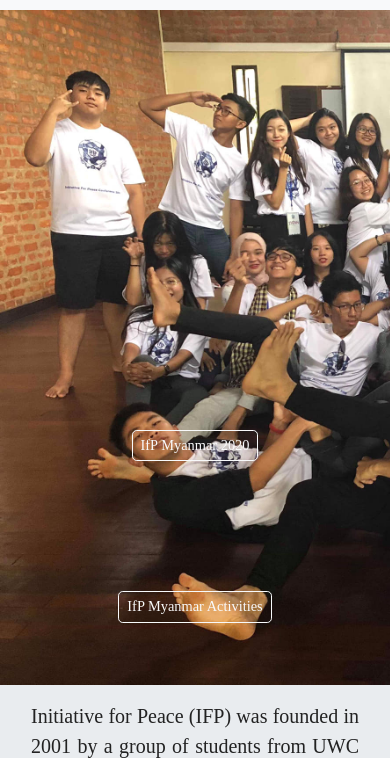
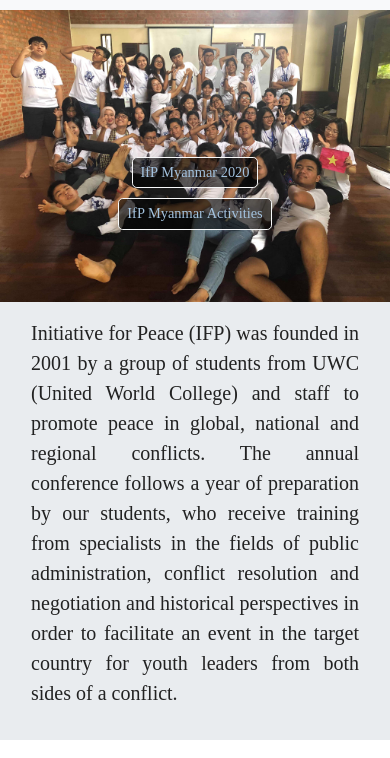
Before and after one commit to IfP-Myanmar/Ifp-Myanmar.github.io, a plain HTML site: page index.html in a window 390 px wide. Both pictures are taken after a click on the link "IfP Myanmar". Shown: the part 86-844 px from the top of the page. Drawn offline with nearby package versions, Linux system fonts and the light colour scheme.

Commit message:
Add files via upload

```diff
--- a/index.html
+++ b/index.html
@@ -64,8 +64,8 @@
 					</button>
 				</div>
 			</div>
-			<div class="carousel-item img-fluid">
-				<img src="48275471_406411333230231_3230068685108412416_o.jpg" width="900px" alt="">
+			<div class="carousel-item">
+				<img src="48275471_406411333230231_3230068685108412416_o.jpg"  class="img-fluid" alt="">
 				<div class="carousel-caption">
 
 					<button type="button" class="btn btn-outline-light btn-lg">
@@ -77,7 +77,7 @@
 				</div>
 			</div>
 			<div class="carousel-item img-fluid">
-				<img src="47261115_402670643604300_1500552648556806144_o.jpg" width="900px" alt="">
+				<img src="47261115_402670643604300_1500552648556806144_o.jpg"  class="img-fluid" alt="">
 				<div class="carousel-caption">
 
 					<button type="button" class="btn btn-outline-light btn-lg">
--- a/style.css
+++ b/style.css
@@ -11,6 +11,10 @@ html,body{
 	color:#222;
 }
 
+.carousel-caption .btn{
+	background-color: rgba(0,0,0,0.6);
+    color: #a3c2de
+}
 .navbar{
 	padding: .8rem;
 }
@@ -31,12 +35,6 @@ html,body{
 
 .carousel-caption{
 	position: absolute;
-}
-
-.carousel-caption h1{
-	font-size: 500%;
-	text-transform: uppercase;
-	text-shadow: 1px 1px 15px #000;
 }
 
 .carousel-caption h3{
@@ -135,8 +133,10 @@ hr.light-100{
 }
 .carousel-caption .btn{
 	font-size: 95%;
-	margin-top:130px;
+	margin-top:10px;
 	padding:8px 14px;
+	background-color: rgba(0,0,0,0.6);
+    color: #a3c2de
 }
 .display-4{
 	font-size: 200%;
@@ -161,8 +161,11 @@ hr.light-100{
 	font-size: 110;
 }
 .carousel-caption .btn{
+	margin-top:10px;
 	font-size: 90%;
 	padding:4px 8px;
+	background-color: rgba(0,0,0,0.6);
+    color: #a3c2de
 }
 .carousel-indicators{
 	display: none;
```
